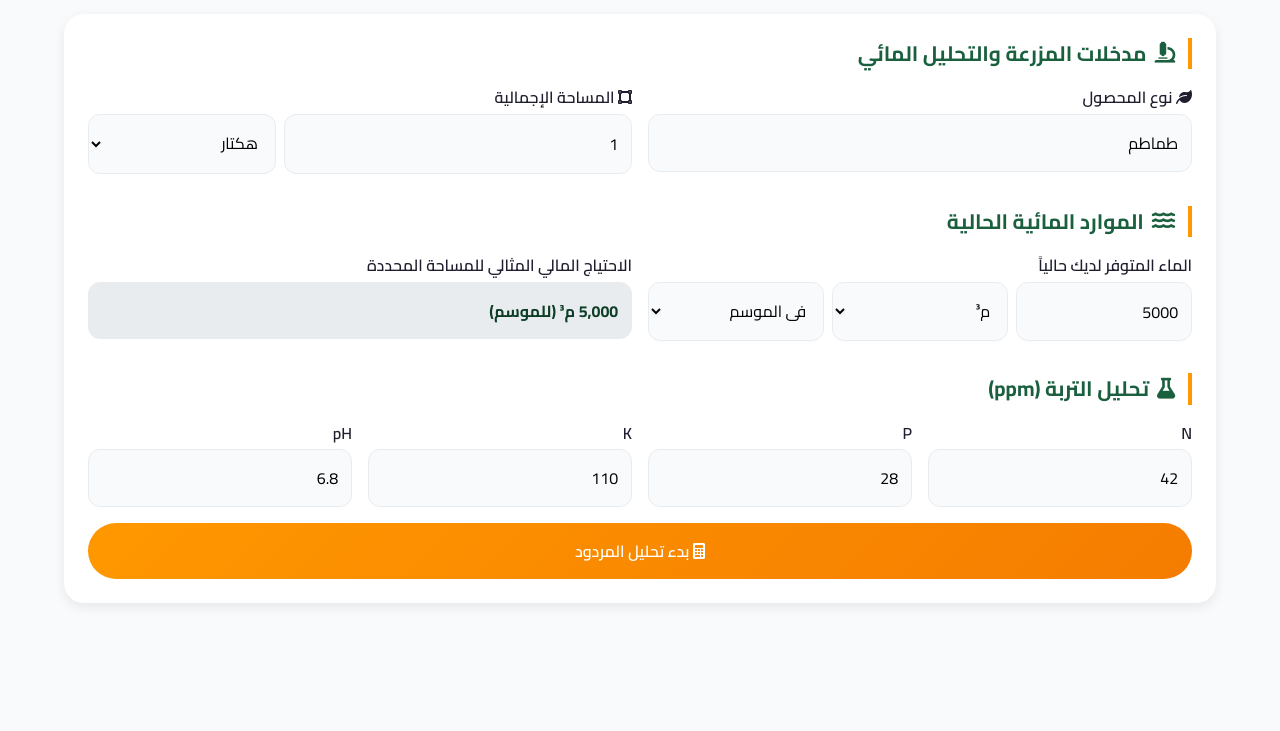
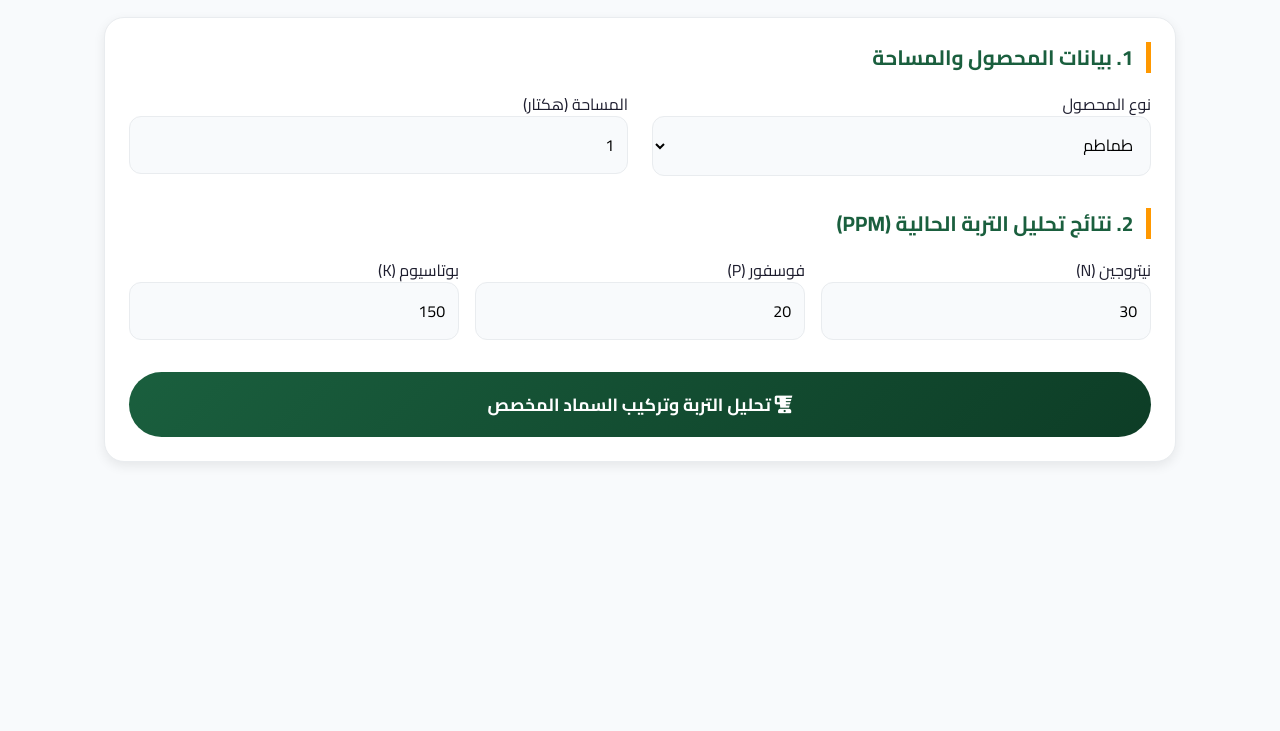
Before and after one commit to abdou07mm-spec/AgriSmart-Pro, a plain HTML site: page index.html in a window 1280 px wide. Shown: the part 69-800 px from the top of the page. Drawn offline with nearby package versions, Linux system fonts and the light colour scheme.

Commit message:
Add files via upload

```diff
--- a/index.html
+++ b/index.html
@@ -3,213 +3,182 @@
 <head>
     <meta charset="UTF-8">
     <meta name="viewport" content="width=device-width, initial-scale=1.0, maximum-scale=1.0, user-scalable=yes">
-    <title>AgriSmart Pro | Advanced Crop Growth Modeling</title>
+    <title>AgriSmart Pro | نظام التسميد المخصص</title>
     <link href="https://fonts.googleapis.com/css2?family=Cairo:wght@300;400;500;600;700;800&display=swap" rel="stylesheet">
     <link rel="stylesheet" href="https://cdnjs.cloudflare.com/ajax/libs/font-awesome/6.0.0/css/all.min.css">
-    <script src="https://cdn.jsdelivr.net/npm/chart.js@4.4.0/dist/chart.umd.min.js"></script>
     <style>
         * { margin: 0; padding: 0; box-sizing: border-box; font-family: 'Cairo', sans-serif; }
         :root {
             --primary: #1a5f3e; --primary-dark: #0d3d26; --secondary: #ff9800;
-            --success: #4caf50; --danger: #f44336; --warning: #ffc107; --info: #2196f3;
+            --success: #4caf50; --danger: #f44336; --warning: #ffc107;
             --light: #f8fafc; --gray: #6c757d; --gray-light: #e9ecef;
             --radius: 20px; --shadow: 0 4px 12px rgba(0,0,0,0.08);
         }
         body { background: var(--light); color: #1e1e2f; line-height: 1.5; }
-        .navbar { background: linear-gradient(135deg, var(--primary), var(--primary-dark)); padding: 0.8rem 5%; display: flex; justify-content: space-between; align-items: center; position: sticky; top: 0; z-index: 1000; flex-wrap: wrap; gap: 0.5rem; }
-        .logo { display: flex; align-items: center; gap: 0.5rem; font-size: 1.4rem; font-weight: 700; color: white; }
-        .logo span { color: var(--secondary); }
-        .container { max-width: 1400px; margin: 0 auto; padding: 1.5rem 5%; }
-        .card { background: white; border-radius: var(--radius); padding: 1.5rem; margin-bottom: 1.5rem; box-shadow: var(--shadow); }
-        .card-title { font-size: 1.3rem; font-weight: 700; color: var(--primary); margin-bottom: 1rem; display: flex; align-items: center; gap: 0.5rem; border-right: 4px solid var(--secondary); padding-right: 0.8rem; }
+        .navbar { background: linear-gradient(135deg, var(--primary), var(--primary-dark)); padding: 0.8rem 5%; display: flex; justify-content: space-between; align-items: center; position: sticky; top: 0; z-index: 1000; color: white; }
+        .container { max-width: 1200px; margin: 0 auto; padding: 1.5rem 5%; }
+        .card { background: white; border-radius: var(--radius); padding: 1.5rem; margin-bottom: 1.5rem; box-shadow: var(--shadow); border: 1px solid var(--gray-light); }
+        .card-title { font-size: 1.3rem; font-weight: 700; color: var(--primary); margin-bottom: 1.2rem; display: flex; align-items: center; gap: 0.6rem; border-right: 5px solid var(--secondary); padding-right: 0.8rem; }
         .form-group { margin-bottom: 1rem; }
-        .form-group label { display: block; margin-bottom: 0.3rem; font-weight: 600; }
-        .form-control { width: 100%; padding: 0.8rem; border: 1px solid var(--gray-light); border-radius: 12px; font-size: 1rem; background: var(--light); }
-        .row-2 { display: grid; grid-template-columns: 1fr 1fr; gap: 1rem; }
-        .row-4 { display: grid; grid-template-columns: repeat(4, 1fr); gap: 1rem; }
-        .btn-primary { background: linear-gradient(135deg, var(--secondary), #f57c00); color: white; border: none; padding: 0.8rem 1.5rem; border-radius: 40px; font-weight: 600; cursor: pointer; width: 100%; font-size: 1rem; transition: transform 0.2s; }
-        .btn-primary:hover { transform: translateY(-2px); }
-        .result-card { background: linear-gradient(135deg, #f5f5f5, #fff); border-radius: var(--radius); padding: 1.5rem; margin-top: 1rem; border: 1px solid var(--gray-light); }
-        .result-value { font-size: 2rem; font-weight: 800; color: var(--primary); }
-        .progress-bar { height: 10px; background: var(--gray-light); border-radius: 10px; overflow: hidden; margin: 0.5rem 0; }
-        .progress-fill { height: 100%; background: var(--secondary); border-radius: 10px; transition: width 0.5s; }
-        .crop-list { max-height: 200px; overflow-y: auto; position: absolute; background: white; border: 1px solid var(--gray-light); border-radius: 12px; width: 100%; z-index: 100; display: none; box-shadow: var(--shadow); }
-        .crop-item { padding: 0.5rem; cursor: pointer; border-bottom: 1px solid var(--gray-light); }
-        .crop-item:hover { background: var(--gray-light); }
-        .formula-box { background: var(--gray-light); padding: 1rem; border-radius: 12px; font-family: monospace; text-align: center; margin: 1rem 0; direction: ltr; }
-        @media (max-width: 700px) { .row-2, .row-4 { grid-template-columns: 1fr; } }
+        .form-control { width: 100%; padding: 0.8rem; border: 1px solid var(--gray-light); border-radius: 12px; font-size: 1rem; background: var(--light); transition: 0.3s; }
+        .form-control:focus { border-color: var(--secondary); outline: none; background: white; }
+        .row-2 { display: grid; grid-template-columns: 1fr 1fr; gap: 1.5rem; }
+        .row-3 { display: grid; grid-template-columns: repeat(3, 1fr); gap: 1rem; }
+        .btn-calculate { background: linear-gradient(135deg, var(--primary), var(--primary-dark)); color: white; border: none; padding: 1rem; border-radius: 40px; font-weight: 700; cursor: pointer; width: 100%; font-size: 1.1rem; margin-top: 1rem; transition: 0.3s; }
+        .btn-calculate:hover { transform: translateY(-3px); box-shadow: 0 5px 15px rgba(26, 95, 62, 0.3); }
+
+        /* تصميم الفاتورة والنتائج */
+        .invoice-card { background: #fff; border: 2px dashed var(--primary); border-radius: 15px; padding: 1.5rem; margin-top: 1.5rem; }
+        .item-row { display: flex; justify-content: space-between; padding: 0.8rem 0; border-bottom: 1px solid var(--gray-light); }
+        .total-box { background: var(--primary); color: white; padding: 1rem; border-radius: 12px; text-align: center; font-size: 1.5rem; font-weight: 800; margin-top: 1rem; }
+        .badge { padding: 4px 12px; border-radius: 20px; font-size: 0.8rem; font-weight: bold; }
+        .badge-n { background: #e3f2fd; color: #1565c0; }
+        .badge-p { background: #fbe9e7; color: #d84315; }
+        .badge-k { background: #f1f8e9; color: #33691e; }
+
+        @media (max-width: 768px) { .row-2, .row-3 { grid-template-columns: 1fr; } }
     </style>
 </head>
 <body>
 
 <div class="navbar">
-    <div class="logo"><i class="fas fa-seedling"></i> Agri<span>Smart</span> Pro</div>
+    <div style="font-size: 1.5rem; font-weight: 800;"><i class="fas fa-microscope"></i> AgriSmart <span style="color:var(--secondary)">LABS</span></div>
+    <div>وحدة تصنيع الأسمدة المخصصة</div>
 </div>
 
 <div class="container">
     <div class="card">
-        <div class="card-title"><i class="fas fa-microscope"></i> مدخلات المزرعة والتحليل المائي</div>
-
+        <div class="card-title">1. بيانات المحصول والمساحة</div>
         <div class="row-2">
-            <div class="form-group" style="position: relative;">
-                <label><i class="fas fa-leaf"></i> نوع المحصول</label>
-                <input type="text" id="cropName" class="form-control" placeholder="ابحث عن محصول..." oninput="filterCrops()" value="طماطم">
-                <div id="cropList" class="crop-list"></div>
+            <div class="form-group">
+                <label>نوع المحصول</label>
+                <select id="cropSelect" class="form-control" onchange="updateInfo()">
+                    <option value="طماطم">طماطم</option>
+                    <option value="بطاطا">بطاطا</option>
+                    <option value="قمح">قمح</option>
+                    <option value="أشجار مثمرة">أشجار مثمرة</option>
+                </select>
             </div>
             <div class="form-group">
-                <label><i class="fas fa-vector-square"></i> المساحة الإجمالية</label>
-                <div style="display: flex; gap: 0.5rem;">
-                    <input type="number" id="area" class="form-control" value="1" oninput="updateDynamicWaterNeed()" style="flex:2;">
-                    <select id="areaUnit" class="form-control" onchange="updateDynamicWaterNeed()" style="flex:1;">
-                        <option value="hectare">هكتار</option>
-                        <option value="m2">م²</option>
-                    </select>
-                </div>
+                <label>المساحة (هكتار)</label>
+                <input type="number" id="area" class="form-control" value="1" step="0.1">
             </div>
         </div>
 
-        <div class="card-title" style="margin-top: 1rem;"><i class="fas fa-water"></i> الموارد المائية الحالية</div>
-        <div class="row-2">
+        <div class="card-title" style="margin-top:1rem;">2. نتائج تحليل التربة الحالية (PPM)</div>
+        <div class="row-3">
             <div class="form-group">
-                <label>الماء المتوفر لديك حالياً</label>
-                <div style="display: flex; gap: 0.5rem;">
-                    <input type="number" id="waterAmount" class="form-control" value="5000">
-                    <select id="waterUnit" class="form-control"><option value="m3">م³</option><option value="liter">لتر</option></select>
-                    <select id="waterPeriod" class="form-control" onchange="updateDynamicWaterNeed()">
-                        <option value="season">في الموسم</option>
-                        <option value="month">شهرياً</option>
-                        <option value="week">أسبوعياً</option>
-                    </select>
-                </div>
+                <label>نيتروجين (N)</label>
+                <input type="number" id="soilN" class="form-control" value="30">
             </div>
             <div class="form-group">
-                <label>الاحتياج المالي المثالي للمساحة المحددة</label>
-                <input type="text" id="cropWaterNeedDisplay" class="form-control" readonly style="background:#e9ecef; color: var(--primary-dark); font-weight: bold;">
+                <label>فوسفور (P)</label>
+                <input type="number" id="soilP" class="form-control" value="20">
+            </div>
+            <div class="form-group">
+                <label>بوتاسيوم (K)</label>
+                <input type="number" id="soilK" class="form-control" value="150">
             </div>
         </div>
 
-        <div class="card-title" style="margin-top: 1rem;"><i class="fas fa-flask"></i> تحليل التربة (ppm)</div>
-        <div class="row-4">
-            <div class="form-group"><label>N</label><input type="number" id="N" class="form-control" value="42"></div>
-            <div class="form-group"><label>P</label><input type="number" id="P" class="form-control" value="28"></div>
-            <div class="form-group"><label>K</label><input type="number" id="K" class="form-control" value="110"></div>
-            <div class="form-group"><label>pH</label><input type="number" step="0.1" id="pH" class="form-control" value="6.8"></div>
-        </div>
-
-        <button class="btn-primary" onclick="calculateAdvancedYield()"><i class="fas fa-calculator"></i> بدء تحليل المردود</button>
+        <button class="btn-calculate" onclick="generateFertilizerPlan()">
+            <i class="fas fa-blender"></i> تحليل التربة وتركيب السماد المخصص
+        </button>
     </div>
 
-    <div id="resultsArea" style="display: none;"></div>
+    <div id="resultSection" style="display:none;">
+        </div>
 </div>
 
 <script>
-const CropDatabase = {
-    "طماطم": { maxYieldTonPerHa: 80, waterNeed_m3_per_ha: 5000, nutrientPerTon: { N: 2.5, P: 0.8, K: 3.5 }, idealPH: { min: 6.0, max: 6.8 }, penaltyPH: 0.25 },
-    "بطاطا": { maxYieldTonPerHa: 70, waterNeed_m3_per_ha: 4500, nutrientPerTon: { N: 2.2, P: 0.6, K: 4.5 }, idealPH: { min: 5.5, max: 6.5 }, penaltyPH: 0.30 },
-    "قمح": { maxYieldTonPerHa: 12, waterNeed_m3_per_ha: 3500, nutrientPerTon: { N: 2.0, P: 0.5, K: 2.5 }, idealPH: { min: 6.0, max: 7.5 }, penaltyPH: 0.20 },
-    "فلفل": { maxYieldTonPerHa: 60, waterNeed_m3_per_ha: 4500, nutrientPerTon: { N: 3.0, P: 1.0, K: 4.0 }, idealPH: { min: 6.2, max: 7.0 }, penaltyPH: 0.25 },
-    "حمضيات": { maxYieldTonPerHa: 50, waterNeed_m3_per_ha: 8000, nutrientPerTon: { N: 2.0, P: 0.6, K: 3.0 }, idealPH: { min: 5.5, max: 6.5 }, penaltyPH: 0.25 }
+// قاعدة بيانات المحاصيل والأسعار التقريبية (بالدينار الجزائري)
+const DB = {
+    crops: {
+        "طماطم": { targetN: 200, targetP: 80, targetK: 300, yield: 80 },
+        "بطاطا": { targetN: 180, targetP: 70, targetK: 350, yield: 70 },
+        "قمح": { targetN: 120, targetP: 60, targetK: 100, yield: 12 },
+        "أشجار مثمرة": { targetN: 150, targetP: 50, targetK: 250, yield: 40 }
+    },
+    prices: {
+        N: 95, // دج للكيلو (يوريا 46%)
+        P: 110, // دج للكيلو (سوبر فوسفات)
+        K: 140  // دج للكيلو (كبريتات البوتاسيوم)
+    }
 };
 
-// تحديث الاحتياج المائي المعروض فورياً بناءً على المساحة والفترة
-function updateDynamicWaterNeed() {
-    const cropName = document.getElementById('cropName').value;
-    const crop = CropDatabase[cropName];
-    const areaVal = parseFloat(document.getElementById('area').value) || 0;
-    const areaUnit = document.getElementById('areaUnit').value;
-    const period = document.getElementById('waterPeriod').value;
+function generateFertilizerPlan() {
+    const cropName = document.getElementById('cropSelect').value;
+    const area = parseFloat(document.getElementById('area').value);
+    const crop = DB.crops[cropName];
 
-    if (crop) {
-        let areaHa = areaUnit === 'hectare' ? areaVal : areaVal / 10000;
-        let seasonalNeed = crop.waterNeed_m3_per_ha * areaHa;
+    // تحويل PPM في التربة إلى كغ/هكتار (تقريبياً: ppm * 2.4 لعمق 20 سم)
+    const currentN = parseFloat(document.getElementById('soilN').value) * 2.4;
+    const currentP = parseFloat(document.getElementById('soilP').value) * 2.4;
+    const currentK = parseFloat(document.getElementById('soilK').value) * 2.4;
 
-        let displayNeed = seasonalNeed;
-        if (period === 'month') displayNeed = seasonalNeed / 4; // افتراض موسم 4 أشهر
-        if (period === 'week') displayNeed = seasonalNeed / 16;
+    // حساب العجز لكل عنصر (كغ للهكتار الواحد)
+    const diffN = Math.max(0, crop.targetN - currentN);
+    const diffP = Math.max(0, crop.targetP - currentP);
+    const diffK = Math.max(0, crop.targetK - currentK);
 
-        document.getElementById('cropWaterNeedDisplay').value = `${displayNeed.toLocaleString()} م³ (${period === 'season' ? 'للموسم' : (period === 'month' ? 'شهرياً' : 'أسبوعياً')})`;
-    } else {
-        document.getElementById('cropWaterNeedDisplay').value = "المحصول غير موجود";
-    }
-}
+    // حساب الكمية الإجمالية للمساحة المحددة وتكلفتها
+    const totalN_kg = diffN * area;
+    const totalP_kg = diffP * area;
+    const totalK_kg = diffK * area;
 
-function calculateAdvancedYield() {
-    const cropName = document.getElementById('cropName').value;
-    const crop = CropDatabase[cropName];
-    if (!crop) return alert("يرجى اختيار محصول من القائمة");
+    const costN = totalN_kg * DB.prices.N;
+    const costP = totalP_kg * DB.prices.P;
+    const costK = totalK_kg * DB.prices.K;
 
-    // تحويل المساحة
-    const areaVal = parseFloat(document.getElementById('area').value);
-    const areaHa = document.getElementById('areaUnit').value === 'hectare' ? areaVal : areaVal / 10000;
-
-    // تحويل الماء ومقارنة الاحتياج
-    const waterProvided = parseFloat(document.getElementById('waterAmount').value);
-    const period = document.getElementById('waterPeriod').value;
-    const seasonalFactor = (period === 'month') ? 4 : (period === 'week' ? 16 : 1);
-    const idealNeedForPeriod = (crop.waterNeed_m3_per_ha * areaHa) / seasonalFactor;
-
-    // معامل الماء: تأثر المردود بنسبة التوفر (بمعامل أس 1.5 لتمثيل حساسية النبات)
-    let waterRatio = Math.min(1.1, waterProvided / idealNeedForPeriod);
-    let waterFactor = Math.pow(Math.min(1, waterRatio), 1.5);
-
-    // معامل العناصر (قانون ليبج المبسط)
-    const N = parseFloat(document.getElementById('N').value) * 2.4;
-    const nNeed = crop.nutrientPerTon.N * crop.maxYieldTonPerHa * areaHa;
-    let nFactor = Math.min(1, N / nNeed);
-
-    // حساب المردود
-    let finalYield = crop.maxYieldTonPerHa * areaHa * waterFactor * nFactor;
-    let potentialWithFullWater = crop.maxYieldTonPerHa * areaHa * 1 * nFactor;
+    const totalWeight = totalN_kg + totalP_kg + totalK_kg;
+    const totalCost = costN + costP + costK;
 
     // عرض النتائج
-    const res = document.getElementById('resultsArea');
+    const res = document.getElementById('resultSection');
     res.style.display = 'block';
     res.innerHTML = `
-        <div class="card">
-            <div class="card-title"><i class="fas fa-chart-pie"></i> تقرير محاكاة النمو</div>
-            <div class="row-2">
-                <div class="result-card" style="text-align:center">
-                    <h4>المردود المتوقع حالياً</h4>
-                    <div class="result-value">${finalYield.toFixed(2)} طن</div>
-                    <p>بكفاءة مائية ${(waterFactor * 100).toFixed(1)}%</p>
-                </div>
-                <div class="result-card" style="text-align:center; border-right: 4px solid var(--info);">
-                    <h4>المردود إذا توفر الري المثالي</h4>
-                    <div class="result-value" style="color:var(--info)">${potentialWithFullWater.toFixed(2)} طن</div>
-                    <p>تحتاج لزيادة ${(idealNeedForPeriod > waterProvided ? idealNeedForPeriod - waterProvided : 0).toFixed(0)} م³</p>
-                </div>
+        <div class="card invoice-card">
+            <div class="card-title" style="color:var(--primary-dark)">
+                <i class="fas fa-file-invoice-dollar"></i> فاتورة السماد المخصص للمساحة (${area} هكتار)
             </div>
 
-            <div class="result-card">
-                <h3>💡 تحليل التوازن المائي</h3>
-                <div class="progress-bar">
-                    <div class="progress-fill" style="width: ${Math.min(100, waterRatio * 100)}%; background: ${waterRatio < 0.8 ? 'var(--danger)' : 'var(--success)'}"></div>
-                </div>
-                <p>${waterRatio < 1
-                    ? `⚠️ تنبيه: نقص الماء بمقدار ${(100 - waterRatio * 100).toFixed(0)}% يقلل الإنتاج بشكل غير خطي.`
-                    : `✅ ممتاز: كمية الماء المتاحة تغطي احتياجات الـ ${cropName} بالكامل.`}</p>
+            <p style="margin-bottom:1rem; color:var(--gray)">بناءً على تحليل مختبرنا، يحتاج محصول <strong>${cropName}</strong> للتركيبة التالية لسد العجز في تربتك:</p>
+
+            <div class="item-row">
+                <span><span class="badge badge-n">N</span> كمية النيتروجين المطلوبة:</span>
+                <strong>${totalN_kg.toFixed(1)} كغ</strong>
             </div>
+            <div class="item-row">
+                <span><span class="badge badge-p">P</span> كمية الفوسفور المطلوبة:</span>
+                <strong>${totalP_kg.toFixed(1)} كغ</strong>
+            </div>
+            <div class="item-row">
+                <span><span class="badge badge-k">K</span> كمية البوتاسيوم المطلوبة:</span>
+                <strong>${totalK_kg.toFixed(1)} كغ</strong>
+            </div>
+
+            <div class="item-row" style="border:none; margin-top:1rem; background:#f9f9f9; padding:10px; border-radius:8px;">
+                <span><i class="fas fa-weight-hanging"></i> الوزن الإجمالي للطلبية:</span>
+                <strong>${(totalWeight/1000).toFixed(2)} طن</strong>
+            </div>
+
+            <div class="total-box">
+                <div style="font-size:0.9rem; font-weight:300; opacity:0.9;">التكلفة الإجمالية لسمادك المخصص</div>
+                ${totalCost.toLocaleString()} دج
+            </div>
+
+            <div style="margin-top:1.5rem; font-size:0.85rem; color:var(--primary); text-align:center;">
+                <i class="fas fa-info-circle"></i> ملاحظة: هذه الخلطة مصنعة خصيصاً لتعويض النقص في العناصر الأساسية لضمان وصول مردودك إلى <strong>${crop.yield * area} طن</strong> للمساحة المحددة.
+            </div>
+
+            <button class="btn-calculate" style="background:var(--secondary); margin-top:1rem;" onclick="alert('تم إرسال الطلب إلى خط الإنتاج بمصنعنا')">
+                <i class="fas fa-truck-loading"></i> تأكيد الطلب وإرسال للمصنع
+            </button>
         </div>
     `;
     res.scrollIntoView({behavior:'smooth'});
 }
+</script>
 
-function filterCrops() {
-    let input = document.getElementById('cropName').value.toLowerCase();
-    let list = document.getElementById('cropList');
-    let filtered = Object.keys(CropDatabase).filter(c => c.includes(input));
-    list.style.display = filtered.length ? 'block' : 'none';
-    list.innerHTML = filtered.map(c => `<div class="crop-item" onclick="selectCrop('${c}')">${c}</div>`).join('');
-}
-
-function selectCrop(c) {
-    document.getElementById('cropName').value = c;
-    document.getElementById('cropList').style.display = 'none';
-    updateDynamicWaterNeed();
-}
-
-// تهيئة أولية عند التشغيل
-updateDynamicWaterNeed();
-</script>
 </body>
 </html>
```
